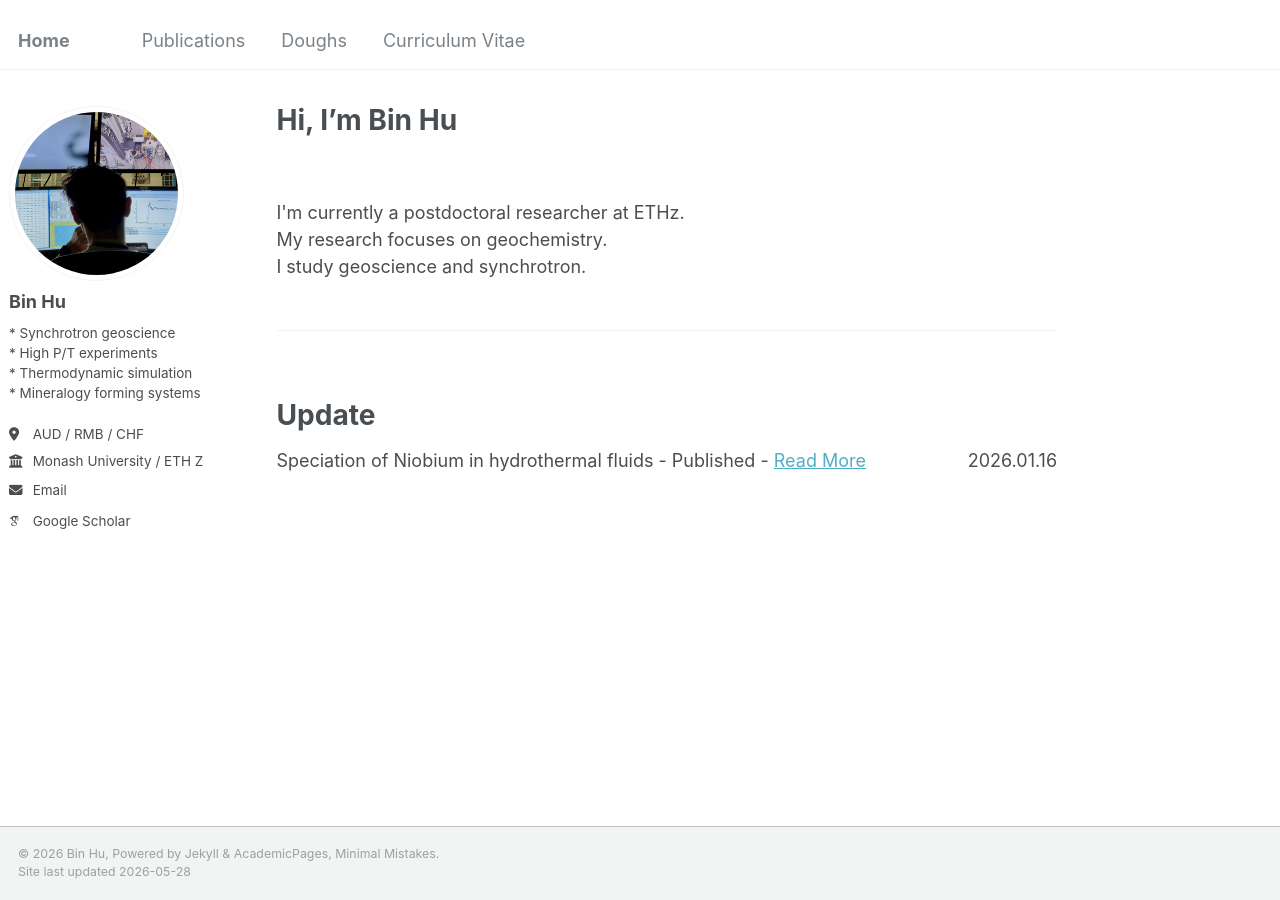
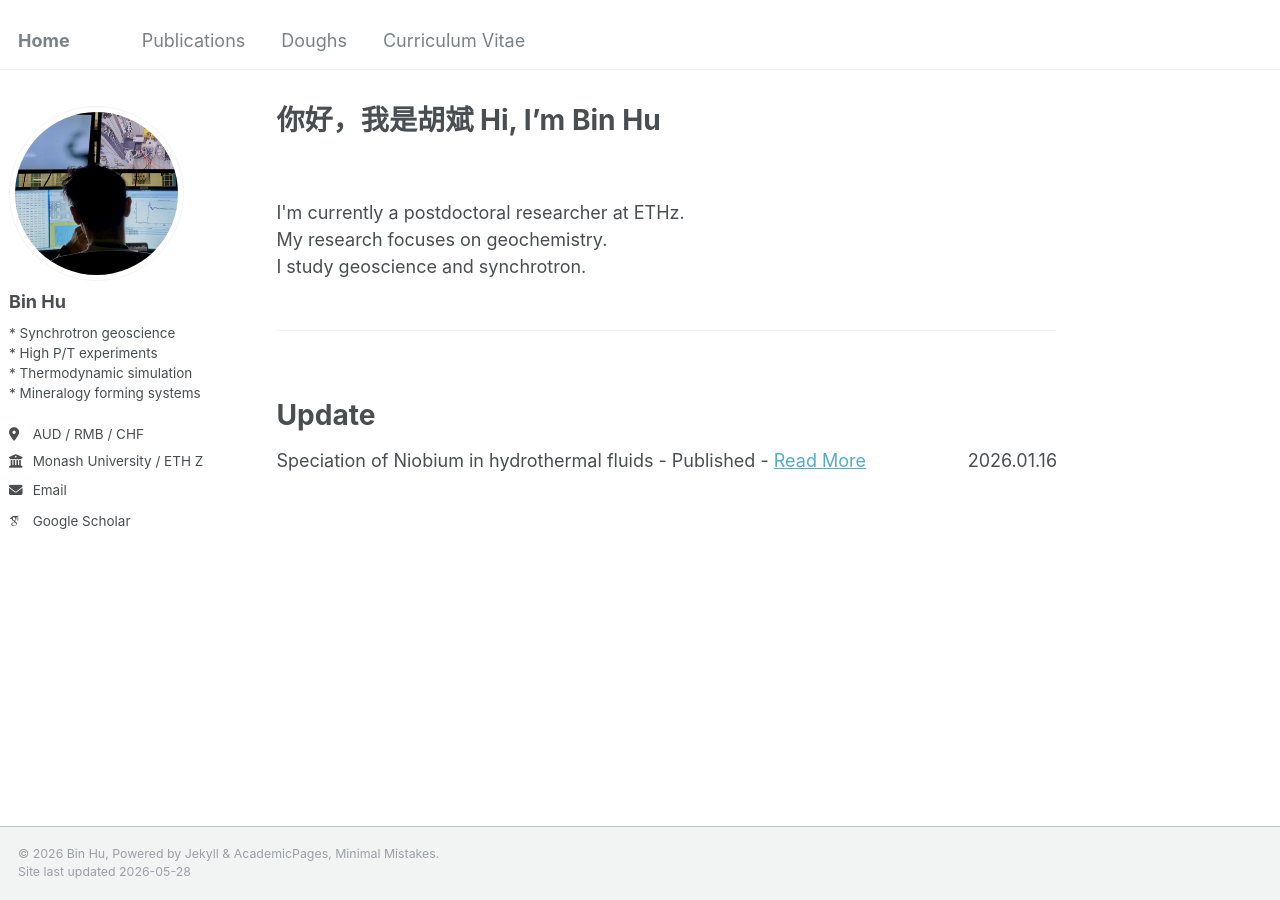
Before and after one commit to bhchemx/bhchemx.github.io, a Jekyll site: the page built from _pages/about.md, in a window 1280 px wide. Built offline with Jekyll 4.4.1, drawn with Linux system fonts in a browser that asks for light colours; some web fonts are replaced.

Commit message:
Update about.md

```diff
--- a/_pages/about.md
+++ b/_pages/about.md
@@ -1,6 +1,6 @@
 ---
 permalink: /
-title: "Hi, I'm Bin Hu"
+title: "你好，我是胡斌 Hi, I'm Bin Hu"
 author_profile: true
 redirect_from:
   - /about/
```
